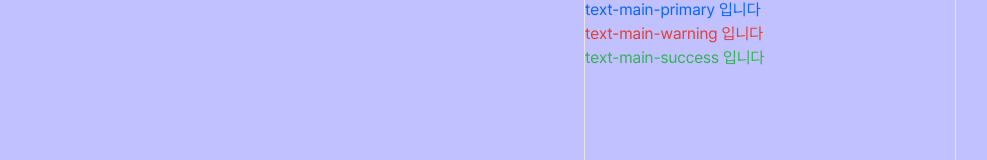
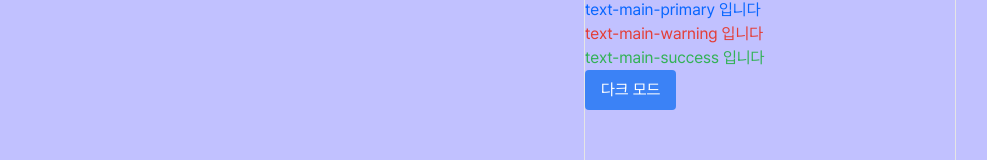
Before and after one commit to Dev-FE-3/toy-project3-team4, a React (Vite) app: page /design-guide in a window 1280 px wide. Shown: the part 195-355 px from the top of the page, without its empty margins (146-1133 px from the left). Built offline with nearby package versions, Linux system fonts and the light colour scheme; no server answers.

Commit message:
Feat: Zustand 추가, 다크모드 상태관리

```diff
--- a/package.json
+++ b/package.json
@@ -22,7 +22,8 @@
     "react-router-dom": "^7.4.0",
     "sonner": "^2.0.3",
     "tailwind-merge": "^3.1.0",
-    "tailwindcss-animate": "^1.0.7"
+    "tailwindcss-animate": "^1.0.7",
+    "zustand": "^5.0.3"
   },
   "devDependencies": {
     "@eslint/js": "^9.21.0",
--- a/src/feature/design/Design.tsx
+++ b/src/feature/design/Design.tsx
@@ -1,4 +1,8 @@
+import useThemeStore from '@/shared/store/theme/useThemeStore'
+
 const Design = () => {
+  const { isDark, toggleTheme } = useThemeStore()
+
   return (
     <>
       <p className="bg-basic-white text-basic-black">bg-basic-white text-basic-black 입니다</p>
@@ -12,6 +16,9 @@ const Design = () => {
       <p className="text-main-primary">text-main-primary 입니다</p>
       <p className="text-main-warning">text-main-warning 입니다</p>
       <p className="text-main-success">text-main-success 입니다</p>
+      <button onClick={toggleTheme} className="px-4 py-2 bg-blue-500 text-white rounded">
+        {isDark ? '라이트 모드' : '다크 모드'}
+      </button>
     </>
   )
 }
--- /dev/null
+++ b/src/shared/store/theme/type/IThemeState.ts
@@ -0,0 +1,4 @@
+export interface IThemeState {
+  isDark: boolean
+  toggleTheme: () => void
+}
--- /dev/null
+++ b/src/shared/store/theme/useThemeStore.ts
@@ -0,0 +1,19 @@
+import { create } from 'zustand'
+import { IThemeState } from './type/IThemeState'
+
+// Zustand 스토어 생성
+const useThemeStore = create<IThemeState>((set) => ({
+  isDark: false,
+  toggleTheme: () =>
+    set((state) => {
+      const newTheme = !state.isDark
+      if (newTheme) {
+        document.documentElement.classList.add('dark')
+      } else {
+        document.documentElement.classList.remove('dark')
+      }
+      return { isDark: newTheme }
+    }),
+}))
+
+export default useThemeStore
```
Also changed, not shown: 1 other file (tests, documents, lock files or other folders).
